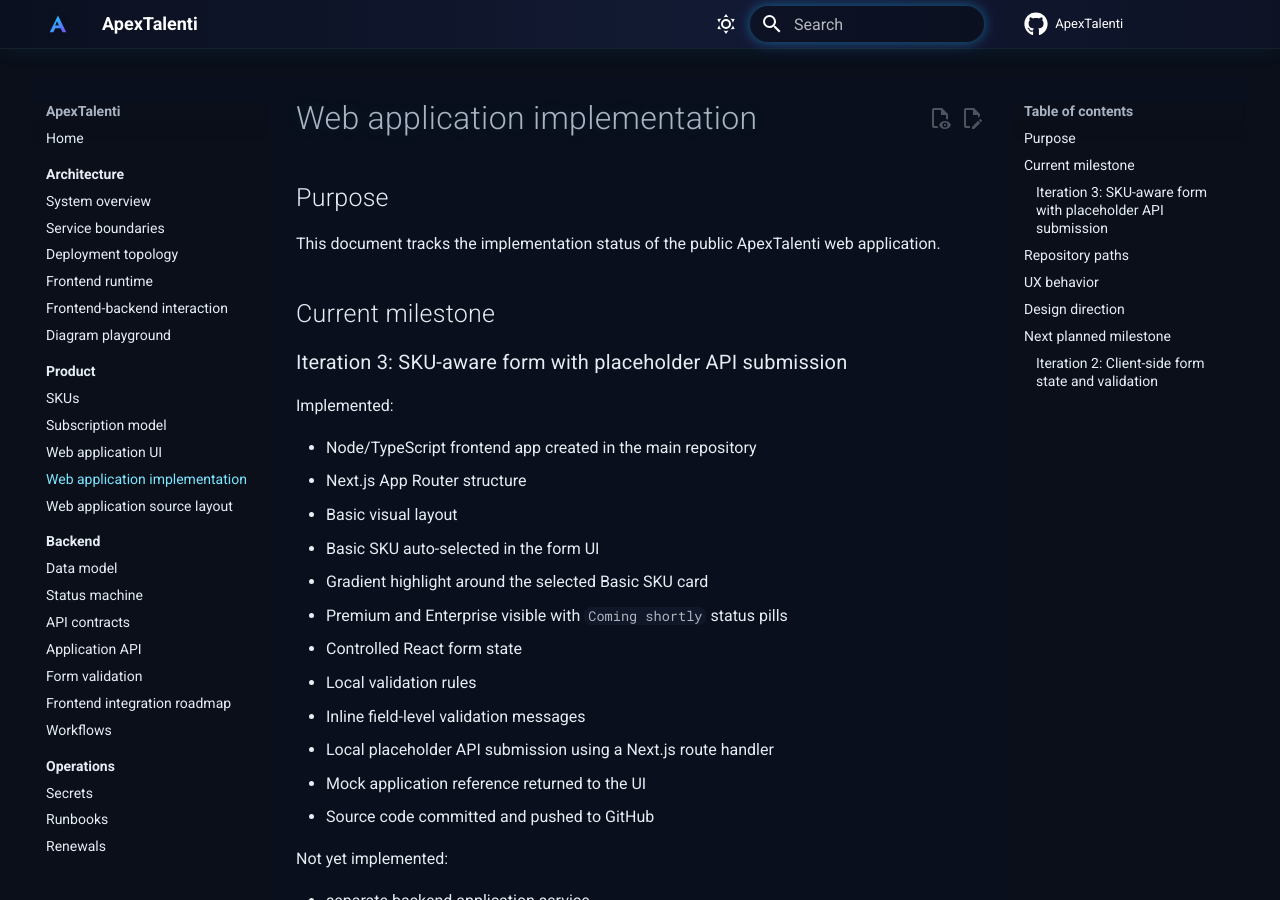
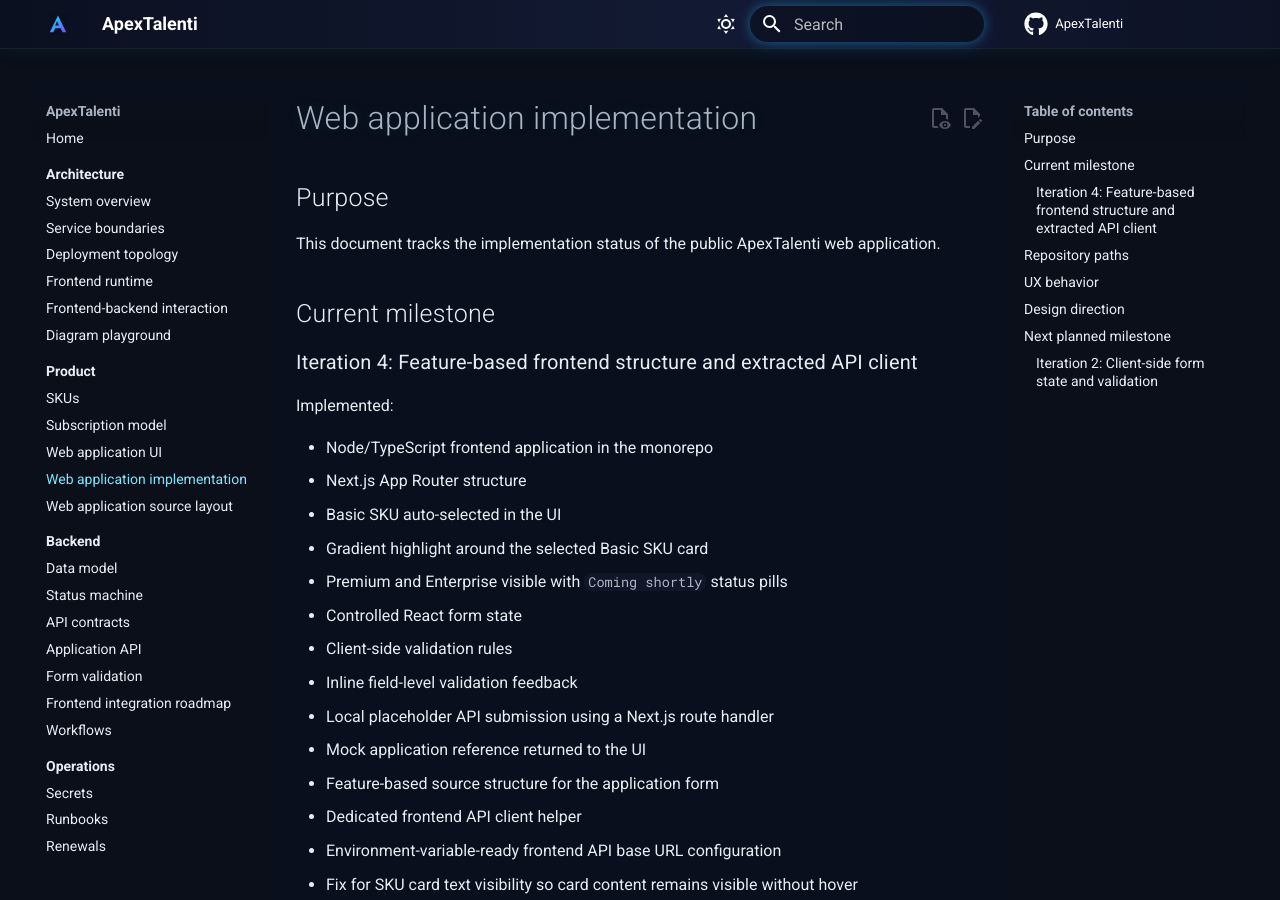
Before and after one commit to comedido/ApexTalenti, an MkDocs documentation site: the page built from docs/product/webapp-implementation.md, in a window 1280 px wide and 900 px high. Built offline with MkDocs 1.6.1 and Material for MkDocs 9.7.7, drawn with Linux system fonts in a browser that asks for light colours; comment, search, counter and statistics services are not loaded.

Commit message:
Iteration 4 documentation update

```diff
--- a/docs/backend/frontend-integration-roadmap.md
+++ b/docs/backend/frontend-integration-roadmap.md
@@ -6,7 +6,9 @@ This document describes the staged integration path between the ApexTalenti fron
 
 ## Current status
 
-### Iteration 3
+## Current status
+
+### Iteration 4
 
 Implemented:
 
@@ -19,6 +21,8 @@ Implemented:
 - inline validation feedback
 - local placeholder API route for application submission
 - mock application reference returned to the UI
+- extracted frontend API client layer
+- environment-variable-ready frontend API base URL support
 
 Not implemented:
 
--- a/docs/product/webapp-implementation.md
+++ b/docs/product/webapp-implementation.md
@@ -6,22 +6,24 @@ This document tracks the implementation status of the public ApexTalenti web app
 
 ## Current milestone
 
-### Iteration 3: SKU-aware form with placeholder API submission
+### Iteration 4: Feature-based frontend structure and extracted API client
 
 Implemented:
 
-- Node/TypeScript frontend app created in the main repository
+- Node/TypeScript frontend application in the monorepo
 - Next.js App Router structure
-- Basic visual layout
-- Basic SKU auto-selected in the form UI
+- Basic SKU auto-selected in the UI
 - Gradient highlight around the selected Basic SKU card
 - Premium and Enterprise visible with `Coming shortly` status pills
 - Controlled React form state
-- Local validation rules
-- Inline field-level validation messages
+- Client-side validation rules
+- Inline field-level validation feedback
 - Local placeholder API submission using a Next.js route handler
 - Mock application reference returned to the UI
-- Source code committed and pushed to GitHub
+- Feature-based source structure for the application form
+- Dedicated frontend API client helper
+- Environment-variable-ready frontend API base URL configuration
+- Fix for SKU card text visibility so card content remains visible without hover
 
 Not yet implemented:
 
```
Also changed, not shown: docs/backend/application-api.md (+6 -2 lines), docs/product/webapp-source-layout.md (+14 -5 lines).
